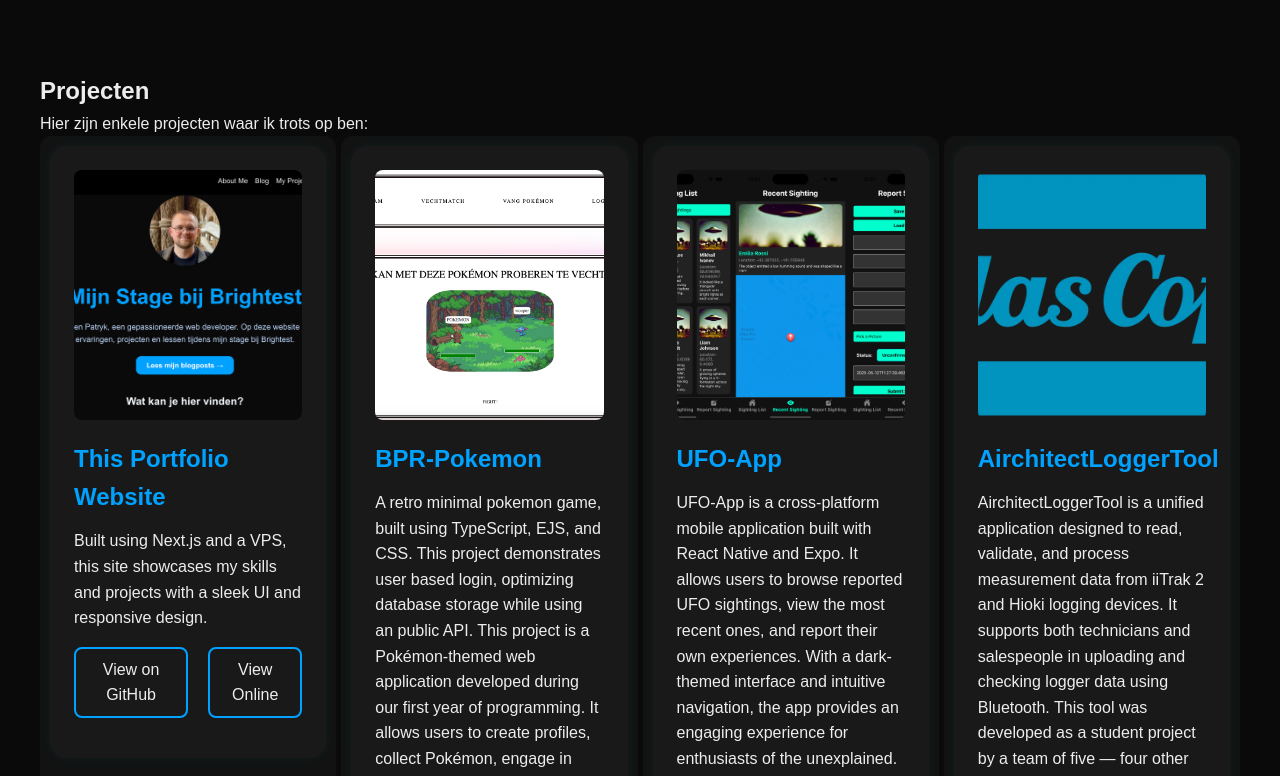
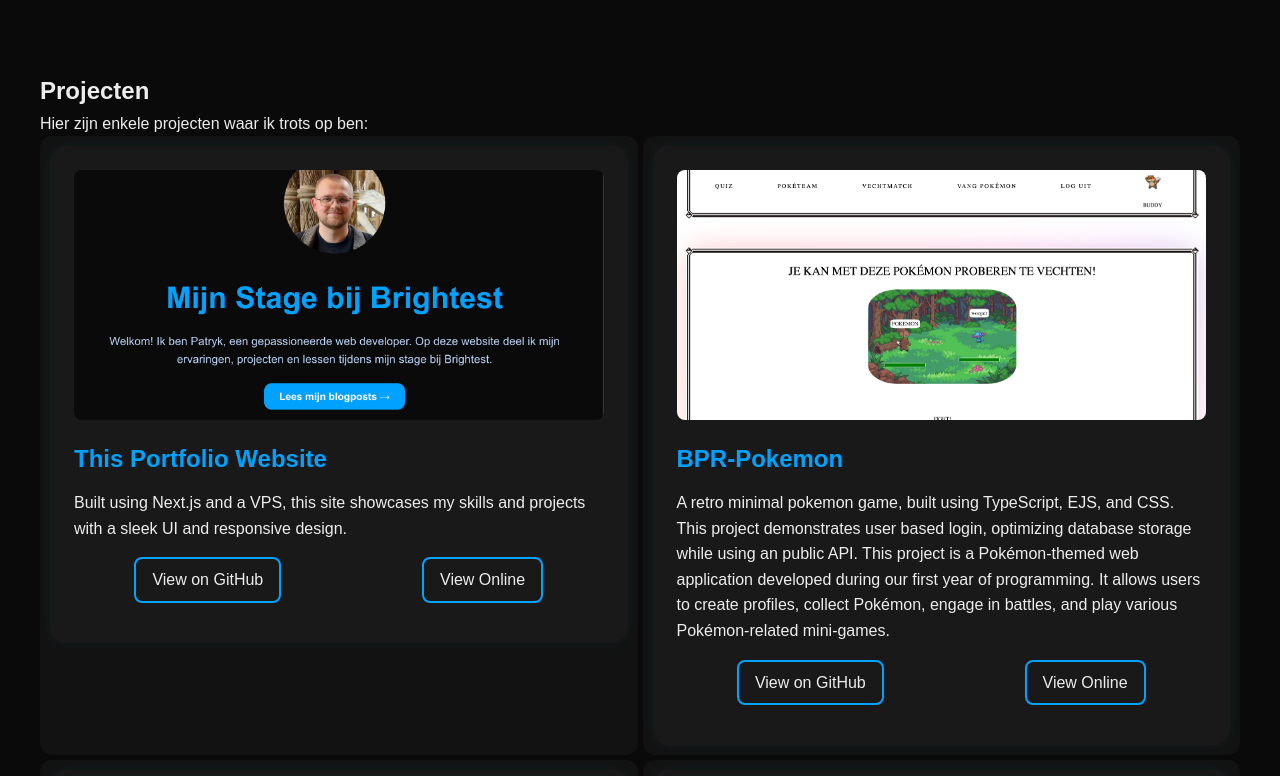
Before and after one commit to xdpatrykxd/portfolio-app, a Next.js app: page /about in a window 1280 px wide. Shown: the part 1160-1936 px from the top of the page. Built offline with nearby package versions, Linux system fonts and the light colour scheme.

Commit message:
Css changes

```diff
--- a/src/styles/About.module.css
+++ b/src/styles/About.module.css
@@ -109,7 +109,7 @@
 /* === Projects Section === */
 .projectDiv {
   display: grid;
-  grid-template-columns: repeat(auto-fit, minmax(280px, 1fr));
+  grid-template-columns: repeat(2, minmax(280px, 1fr));
   gap: 5px;
   max-width: 100%;
   width: 100%;
@@ -148,7 +148,7 @@
   }
 
   .projectDiv {
-    flex-direction: column;
+    grid-template-columns: repeat(2, minmax(140px, 1fr));
     gap: 20px;
   }
 
```
